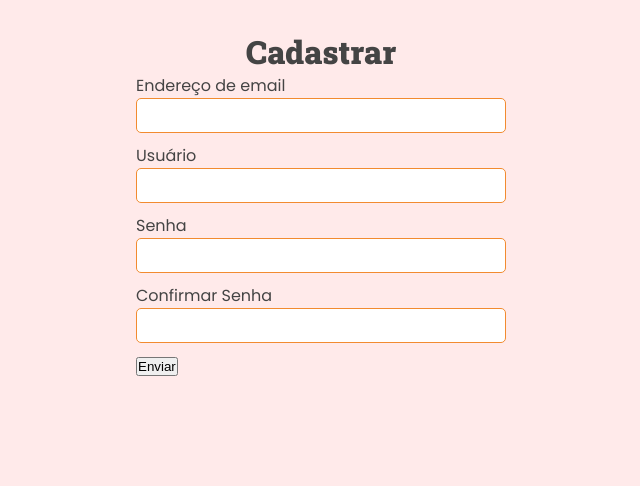
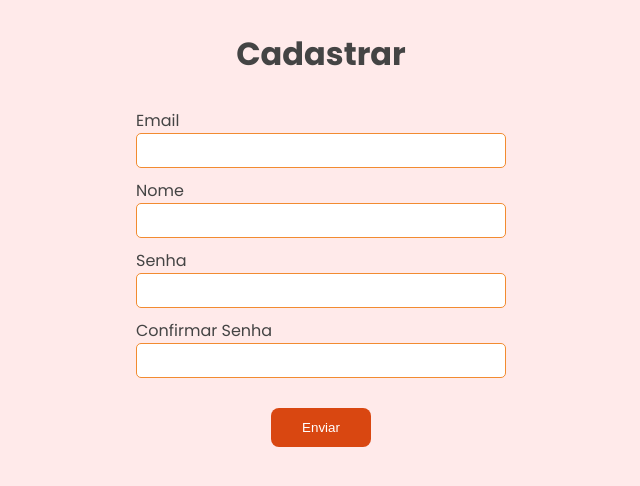
Before and after one commit to ericSilvaP/simple-ice-cream-parlor-system, a Django app: page /usuario/cadastro/ in a window 1280 px wide. Shown: the part 103-589 px from the top of the page, without its empty margins (319-959 px from the left). Run offline with Django 5.2, Linux system fonts and the light colour scheme; some libraries are stand-ins or nearby versions.

Commit message:
feat: user form base

```diff
--- a/products/forms.py
+++ b/products/forms.py
@@ -8,3 +8,17 @@
         fields = ["email", "username", "password"]
 
     password_repeat = forms.CharField(label="Confirmar Senha")
+
+    email = forms.EmailField(label="Email")
+    username = forms.CharField(label="Nome")
+
+    def clean(self):
+        cleaned_data = super().clean()
+
+        password = cleaned_data.get("password")
+        password_repeat = cleaned_data.get("password_repeat")
+
+        if password != password_repeat:
+            raise forms.ValidationError("Senhas devem ser iguais")
+
+        return cleaned_data
--- a/products/templates/products/pages/register-user.html
+++ b/products/templates/products/pages/register-user.html
@@ -4,7 +4,7 @@
 {% endblock title %}
 {% block content %}
   <div class="register-container">
-    <h1 class="register-title">Cadastrar</h1>
+    <h1 class="register-title bold-title">Cadastrar</h1>
     <div class="login-register-form-container">{% include 'products/partials/user-form.html' %}</div>
   </div>
 {% endblock content %}
--- a/products/templates/products/partials/user-form.html
+++ b/products/templates/products/partials/user-form.html
@@ -7,8 +7,8 @@
         {{ field }}
       </div>
     {% endfor %}
-    <div class="form-submit-btt">
-      <button>{{ submit_button_text|default:"Enviar" }}</button>
+    <div class="form-submit-btt-container container-center">
+      <button class="main-btt">{{ submit_button_text|default:"Enviar" }}</button>
     </div>
   </form>
 </div>
```
